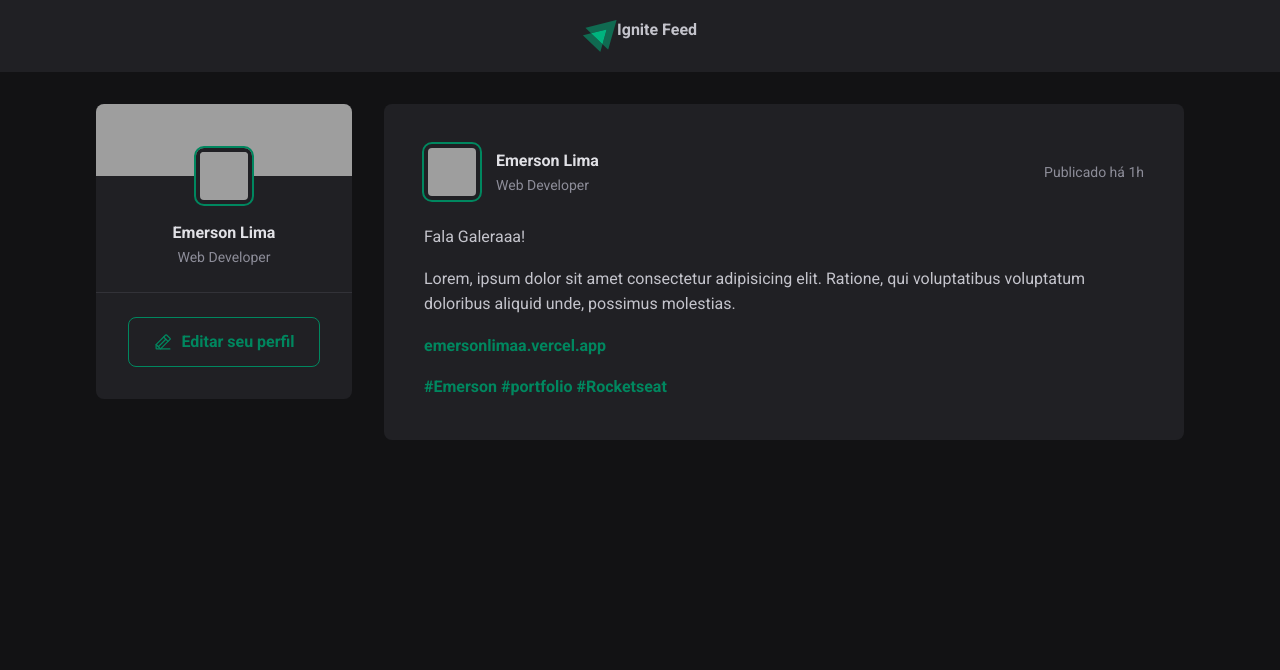
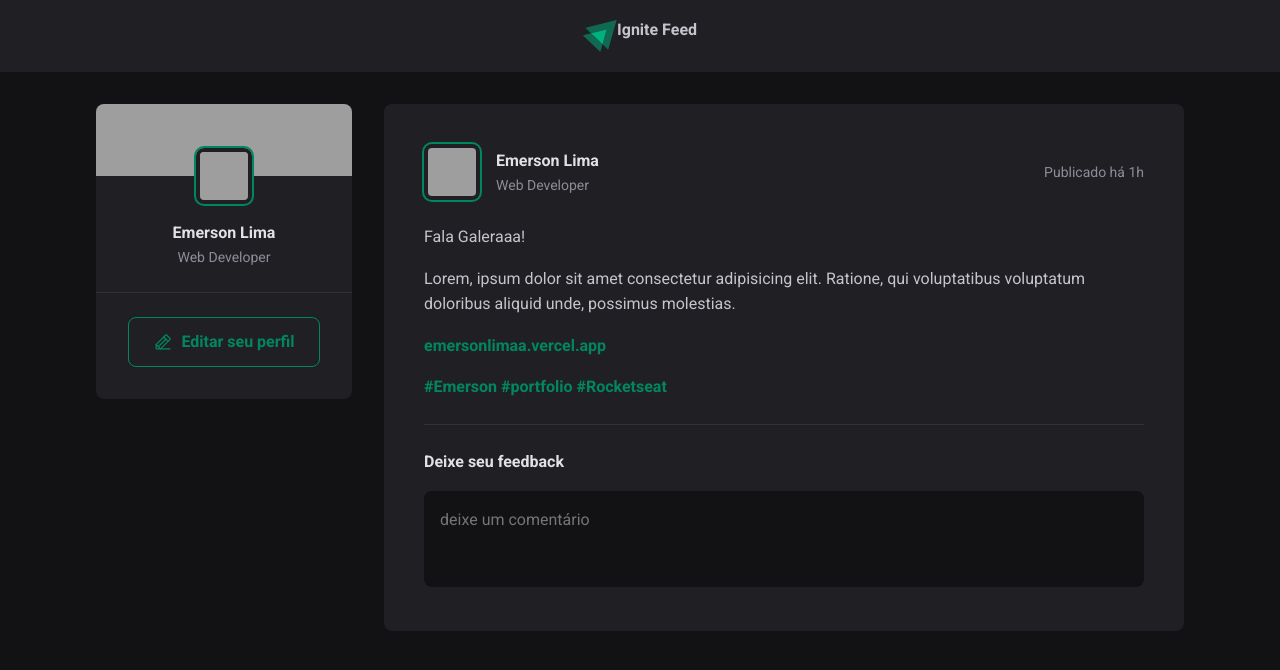
Before and after one commit to emersonlimaa/ignite-feed, a React (Vite) app: page / in a window 1280 px wide. Shown: the top 670 px of the page. Built offline with nearby package versions, Linux system fonts and the light colour scheme; grey boxes are pictures that could not be loaded.

Commit message:
Post styled finished

```diff
--- a/src/components/Post.module.css
+++ b/src/components/Post.module.css
@@ -68,3 +68,54 @@
   color: var(--gray-400);
   line-height: 1.6;
 }
+
+.commentForm{
+  width: 100%;
+  margin-top: 1.5rem;
+  padding-top: 1.5rem;
+  border-top: 1px solid var(--gray-600);
+}
+
+.commentForm > strong {
+  line-height: 1.6rem;
+  color: var(--gray-100);
+}
+
+.commentForm textarea{
+  width: 100%;
+  background: var(--gray-900);
+  border: 0;
+  resize: none;
+  height: 6rem;
+  padding: 1rem;
+  border-radius: 8px;
+  color: var(--gray-100);
+  line-height: 1.6rem;
+  margin-top: 1rem;
+}
+
+.commentForm footer{
+  visibility: hidden;
+  max-height: 0;
+}
+
+.commentForm:focus-within footer{
+  visibility: visibleprime;
+  max-height: none;
+}
+
+.commentForm button[type=submit]{
+  padding: 1rem 1.5rem;
+  margin-top: 1rem;
+  border-radius: 8px;
+  border: none;
+  background: var(--green-500);
+  color: var(--white);
+  font-weight: bold;
+  cursor: pointer;
+  transition: background 0.3s;
+}
+
+.commentForm button[type=submit]:hover{
+  background: var(--green-300);
+}
--- a/src/components/Post.tsx
+++ b/src/components/Post.tsx
@@ -23,7 +23,20 @@
         <a href="">#portfolio</a>{' '}
         <a href="">#Rocketseat</a></p>
       </div>
+      <form className={styles.commentForm}>
+        <strong>Deixe seu feedback</strong>
 
+        <textarea
+          placeholder='deixe um comentário'
+        />
+
+        <footer>
+
+        <button type='submit'>
+          Comentar
+        </button>
+        </footer>
+      </form>
     </article>
   )
 }
--- a/src/global.css
+++ b/src/global.css
@@ -18,6 +18,11 @@
   --green-500: #00875f;
 }
 
+:focus{
+  outline: transparent;
+  box-shadow: 0 0 0 2px var(--green-500)
+}
+
 body{
   background: var(--gray-900);
   color: var(--gray-300);
```
